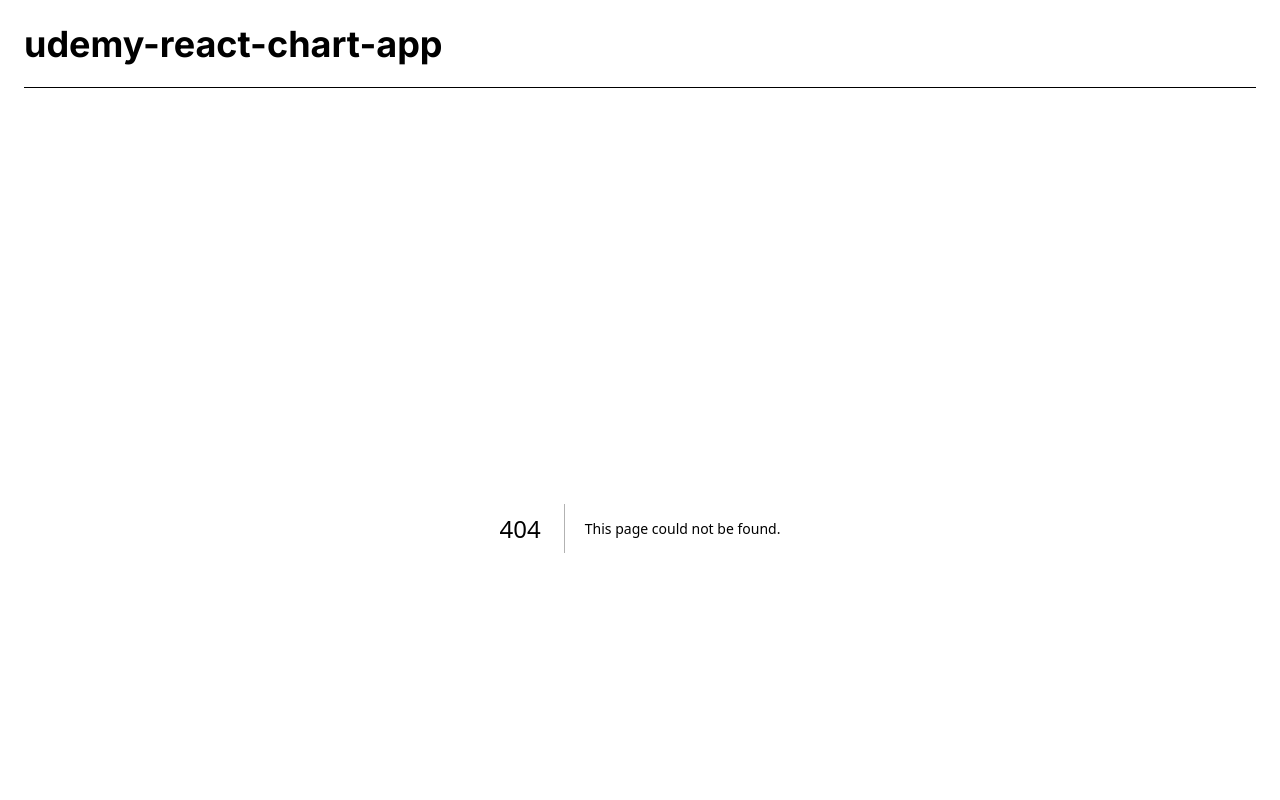
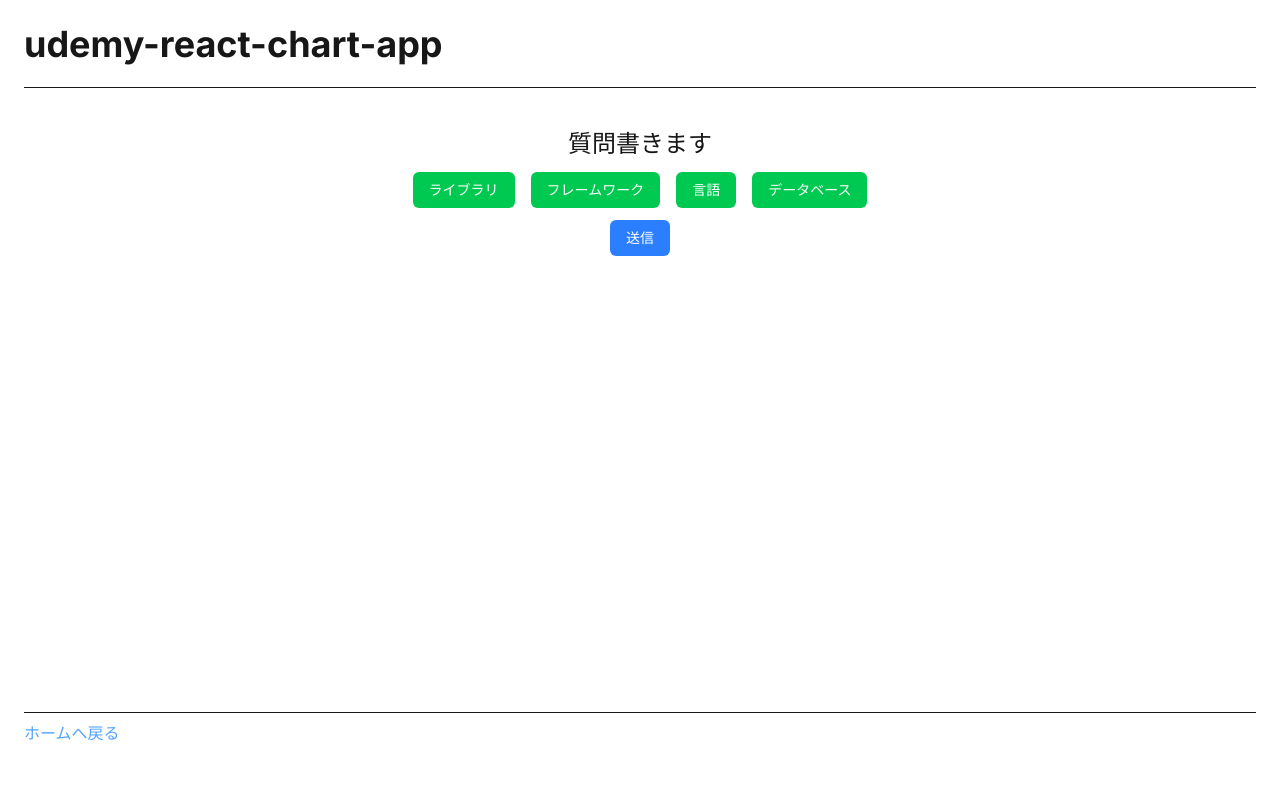
Before and after one commit to etranger2268/udemy-react-chart-app, a Next.js app: page /quiz in a window 1280 px wide. Before the commit this address had no page. Shown: the top 800 px of the page. Built offline with nearby package versions, Linux system fonts and the light colour scheme.

Commit message:
develop-09-23

```diff
--- a/src/app/page.tsx
+++ b/src/app/page.tsx
@@ -9,6 +9,7 @@
     { href: '/background', display: 'Background - section06' },
     { href: '/feedback', display: 'Feedback - section07' },
     { href: '/temperature', display: 'Temperature - section08' },
+    { href: '/quiz', display: 'Quiz - section09' },
   ];
   return (
     <div className="ml-4">
--- /dev/null
+++ b/src/app/quiz/constants.ts
@@ -0,0 +1,3 @@
+export const QUESTION = 'Reactは次のうちいずれに当てはまりますか。';
+export const OPTIONS = ['ライブラリ', 'フレームワーク', '言語', 'データベース'];
+export const CORRECT_ANSWER = 'ライブラリ';
--- /dev/null
+++ b/src/app/quiz/page.tsx
@@ -0,0 +1,49 @@
+'use client';
+
+import { useState } from 'react';
+import { v4 as uuid } from 'uuid';
+import { CORRECT_ANSWER, OPTIONS } from '@/app/quiz/constants';
+
+export default function QuizPage() {
+  const [userChoice, setUserChoice] = useState<string | null>(null);
+  const [result, setResult] = useState<'正解' | '不正解' | null>(null);
+
+  const handleChoice = (choice: string) => setUserChoice(choice);
+  const handleSubmit = () => {
+    if (userChoice === CORRECT_ANSWER) {
+      setResult('正解');
+    } else {
+      setResult('不正解');
+    }
+  };
+
+  return (
+    <div className="max-w-4xl mx-auto">
+      <div className="flex flex-col justify-center gap-3">
+        <h3 className="text-2xl text-center">質問書きます</h3>
+        <div className="flex justify-center gap-4">
+          {OPTIONS.map((option) => (
+            <button
+              key={uuid()}
+              type="button"
+              onClick={() => handleChoice(option)}
+              className={`bg-green-500 py-2 px-4 text-white text-sm font-medium rounded-md transition-all duration-100 hover:opacity-75 ${userChoice === option ? 'bg-green-700' : ''}`}
+            >
+              {option}
+            </button>
+          ))}
+        </div>
+        <div className="flex justify-center">
+          <button
+            type="button"
+            onClick={handleSubmit}
+            className="py-2 px-4 bg-blue-500 text-white rounded-md text-sm font-medium transition-all duration-100 hover:opacity-75"
+          >
+            送信
+          </button>
+        </div>
+        <h3 className="text-center text-4xl">{result}</h3>
+      </div>
+    </div>
+  );
+}
```
